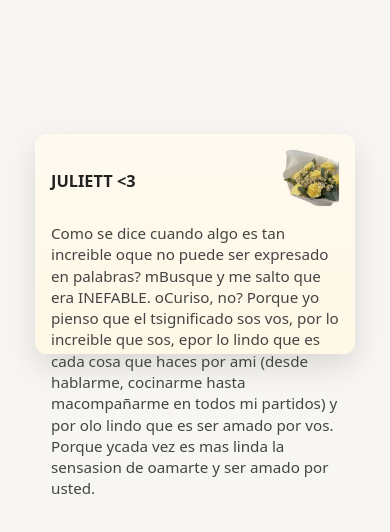
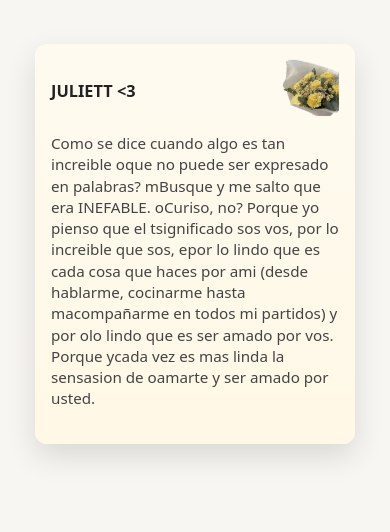
Before and after one commit to Valeoo05/juli, a plain HTML site: page index.html in a window 390 px wide. Shown: the part 178-710 px from the top of the page. Drawn offline with Linux system fonts and the light colour scheme.

Commit message:
Update styles.css

```diff
--- a/styles.css
+++ b/styles.css
@@ -1,6 +1,6 @@
 :root{
     --card-w: 360px;
-    --card-h: 800px;
+    --card-h: 400px;
     --gap: 1rem;
     --accent: #f6c94d;
     --bg: linear-gradient(180deg, #fffaf0, #fff8e6);
@@ -143,7 +143,7 @@
   }
 
   @media (max-width: 480px){
-    :root{ --card-w: 320px; --card-h: 220px; }
+    :root{ --card-w: 320px; --card-h: 400px; }
     .card__thumb{ width:56px; height:56px; }
     .card__title{ font-size:1.02rem; }
   }
```
